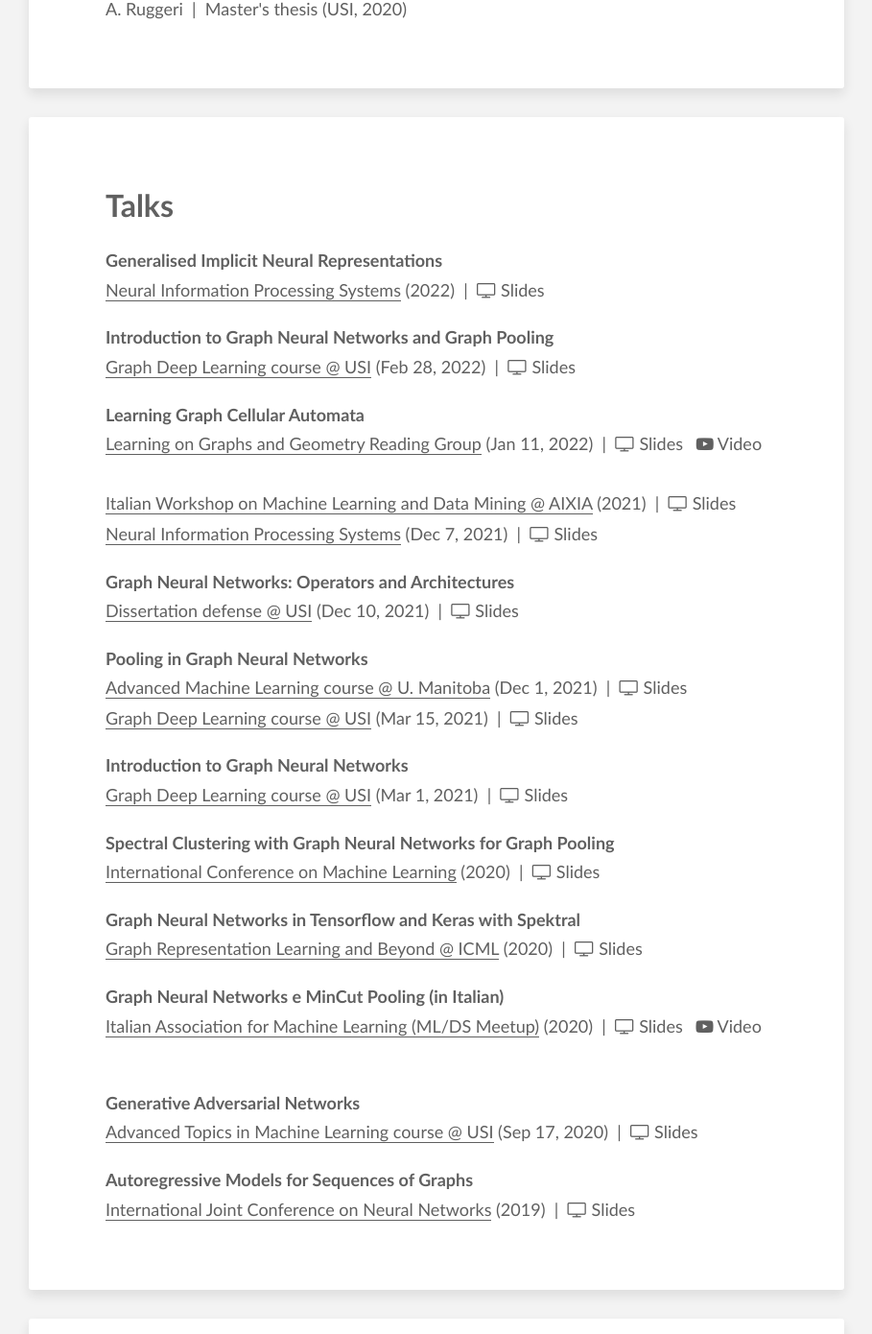
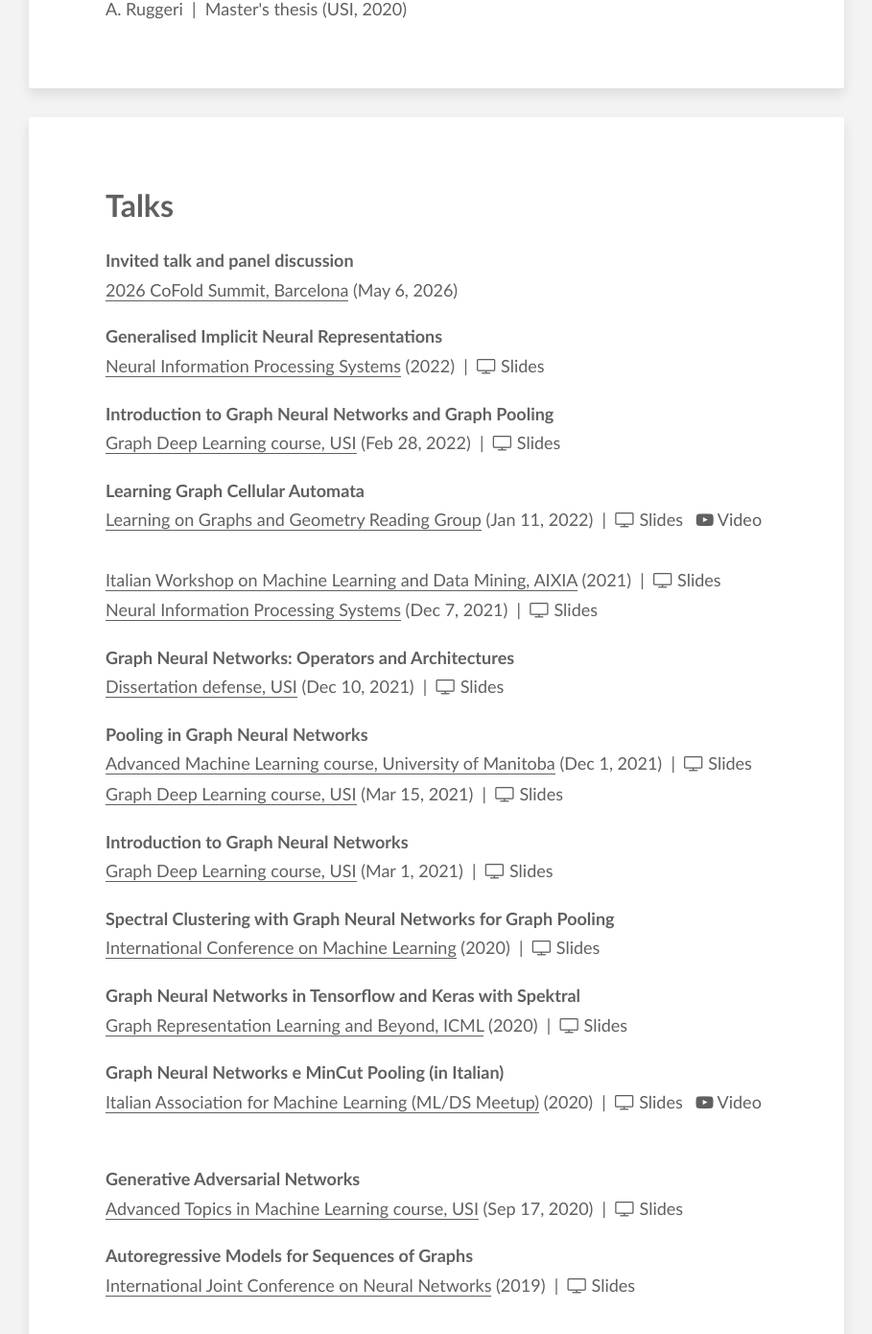
Before and after one commit to danielegrattarola/danielegrattarola.github.io, a Jekyll site: the page built from experience/index.html, in a window 1280 px wide and 1400 px high, scrolled down 4232 px. Shown: the top 1390 px of the window at 96% size, without its empty margins (185-1094 px from the left). Built offline with Jekyll 4.4.1, drawn with Linux system fonts in a browser that asks for light colours; some web fonts are replaced; some of the changed lines change nothing that is shown.

Commit message:
Update talks

```diff
--- a/_data/talks.yaml
+++ b/_data/talks.yaml
@@ -1,3 +1,8 @@
+- title: "Invited talk and panel discussion"
+  venue: 2026 CoFold Summit, Barcelona
+  url: https://cofold.org/
+  period: May 6, 2026
+
 - title: "Generalised Implicit Neural Representations"
   venue: Neural Information Processing Systems
   url: https://neurips.cc/Conferences/2022/Schedule
@@ -5,10 +10,9 @@
   period: 2022
 
 - title: "Introduction to Graph Neural Networks and Graph Pooling"
-  venue: Graph Deep Learning course @ USI
+  venue: Graph Deep Learning course, USI
   url: https://search.usi.ch/en/courses/35263629/graph-deep-learning
   slides: /files/talks/2022-02-28-USI_GDL.pdf
-  video:
   period: Feb 28, 2022
 
 - title: "Learning Graph Cellular Automata"
@@ -19,19 +23,19 @@
   period: Jan 11, 2022
 
 - title: "Graph Neural Networks: Operators and Architectures"
-  venue: Dissertation defense @ USI
+  venue: Dissertation defense, USI
   url: https://www.inf.usi.ch/en/feeds/10183
   slides: /files/talks/2021-12-10-dissertation-defense.pdf
   period: Dec 10, 2021
 
 - title: "Pooling in Graph Neural Networks"
-  venue: Advanced Machine Learning course @ U. Manitoba
+  venue: Advanced Machine Learning course, University of Manitoba
   url: https://sci.umanitoba.ca/cs/courses/
   slides: /files/talks/2021-12-01-Pooling-UManitoba.pdf
   period: Dec 1, 2021
 
 - title: "Learning Graph Cellular Automata"
-  venue: Italian Workshop on Machine Learning and Data Mining @ AIXIA
+  venue: Italian Workshop on Machine Learning and Data Mining, AIXIA
   url: https://sites.google.com/view/mldm2021/program
   slides: /files/talks/2021-NeurIPS-graph-neural-cellular-automata.pdf
   period: 2021
@@ -43,30 +47,27 @@
   period: Dec 7, 2021
 
 - title: "Pooling in Graph Neural Networks"
-  venue: "Graph Deep Learning course @ USI"
+  venue: Graph Deep Learning course, USI
   url: https://search.usi.ch/it/corsi/35262194/graph-deep-learning
   slides: /files/talks/2021-03-15-USI_GDL_Pooling.pdf
   period: Mar 15, 2021
 
 - title: "Introduction to Graph Neural Networks"
-  venue: Graph Deep Learning course @ USI
+  venue: Graph Deep Learning course, USI
   url: https://search.usi.ch/it/corsi/35262194/graph-deep-learning
   slides: /files/talks/2021-03-01-USI_GDL_GNNs.pdf
-  video:
   period: Mar 1, 2021
 
 - title: "Spectral Clustering with Graph Neural Networks for Graph Pooling"
   venue: International Conference on Machine Learning
   url: https://icml.cc/Conferences/2020/Schedule?showEvent=6018
   slides: /files/talks/2020-ICML-mincut.pdf
-  video:
   period: 2020
 
 - title: "Graph Neural Networks in Tensorflow and Keras with Spektral"
-  venue: Graph Representation Learning and Beyond @ ICML
+  venue: Graph Representation Learning and Beyond, ICML
   url: https://grlplus.github.io/papers/
   slides: /files/talks/2020-ICML-spektral.pdf
-  video:
   period: 2020
 
 - title: "Graph Neural Networks e MinCut Pooling (in Italian)"
@@ -77,15 +78,13 @@
   period: 2020
 
 - title: "Generative Adversarial Networks"
-  venue: Advanced Topics in Machine Learning course @ USI
+  venue: Advanced Topics in Machine Learning course, USI
   url: https://search.usi.ch/en/courses/35262237/advanced-topics-in-machine-learning
   slides: /files/talks/2020_ATML_GAN.pdf
-  video:
   period: Sep 17, 2020
 
 - title: "Autoregressive Models for Sequences of Graphs"
   venue: International Joint Conference on Neural Networks
   url: http://www.wikicfp.com/cfp/servlet/event.showcfp?eventid=78918&copyownerid=105620
   slides: /files/talks/2019-ijcnn-ngar.pdf
-  video:
   period: 2019
```
